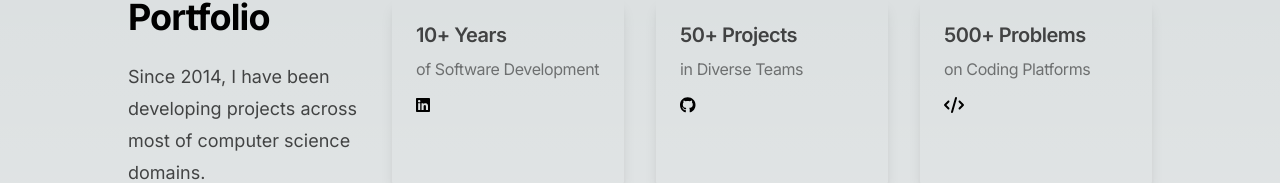
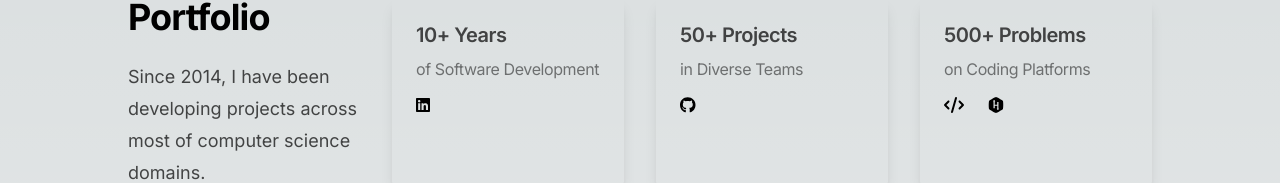
Before and after one commit to msskzx/fossilfolio, a Next.js app: page / in a window 1280 px wide. Shown: the part 291-474 px from the top of the page. Built offline with nearby package versions, Linux system fonts and the light colour scheme.

Commit message:
used links in animated card

```diff
--- a/app/animatedCard.tsx
+++ b/app/animatedCard.tsx
@@ -2,18 +2,17 @@
 "use client"; // Ensure this line is at the top
 
 import React, { useEffect, useState } from 'react';
-import { IconDefinition } from '@fortawesome/fontawesome-svg-core';
 import { FontAwesomeIcon } from '@fortawesome/react-fontawesome';
+import MiLink from './links';
 
 interface AnimatedCardProps {
     targetNumber: number;
     title: string;
     desc: string;
-    link: string;
-    icon: IconDefinition;
+    links: MiLink[];
 }
 
-const AnimatedCard: React.FC<AnimatedCardProps> = ({ targetNumber, title, desc, link, icon }) => {
+const AnimatedCard: React.FC<AnimatedCardProps> = ({ targetNumber, title, desc, links }) => {
     const [currentNumber, setCurrentNumber] = useState(0);
 
     useEffect(() => {
@@ -38,15 +37,21 @@ const AnimatedCard: React.FC<AnimatedCardProps> = ({ targetNumber, title, desc,
                     {currentNumber + title}
                 </h2>
                 <p className="tracking-tight opacity-50 mb-3">{desc}</p>
-                <div className="size-7">
+                <div className="flex gap-4">
+                    {links.map((link) => (
+                        <div
+                            key={link.name}
+                            className="size-7">
                             <a
-                        href={link}
+                                href={link.url}
                                 target="_blank"
                                 rel="noopener noreferrer"
                                 className="hover:opacity-80 transition-colors"
                             >
-                        <FontAwesomeIcon icon={icon} />
+                                <FontAwesomeIcon icon={link.icon} />
                             </a>
+                        </div>
+                    ))}
                 </div>
             </div>
         </div>
--- a/app/links.tsx
+++ b/app/links.tsx
@@ -9,14 +9,14 @@ import {
     faCode,
 } from '@fortawesome/free-solid-svg-icons';
 
-interface Link {
+export default interface MiLink {
     name: string;
     url: string;
     icon: IconDefinition;
     desc: string;
 }
 
-export const links: { [key: string]: Link } = {
+export const links: { [key: string]: MiLink } = {
     linkedin:
     {
         name: 'Linkedin',
--- a/app/page.tsx
+++ b/app/page.tsx
@@ -37,11 +37,11 @@ export default function Home() {
           </div>
           <div className="grid gap-x-8 gap-y-12 sm:grid-cols-2 lg:grid-cols-3 sm:gap-y-16 xl:col-span-3">
 
-            <AnimatedCard targetNumber={meh.years.val} title={meh.years.title} desc={meh.years.desc} link={links.linkedin.url} icon={links.linkedin.icon} />
+            <AnimatedCard targetNumber={meh.years.val} title={meh.years.title} desc={meh.years.desc} links={[links.linkedin]} />
 
-            <AnimatedCard targetNumber={meh.projects.val} title={meh.projects.title} desc={meh.projects.desc} link={links.github.url} icon={links.github.icon} />
+            <AnimatedCard targetNumber={meh.projects.val} title={meh.projects.title} desc={meh.projects.desc} links={[links.github]} />
 
-            <AnimatedCard targetNumber={meh.problems.val} title={meh.problems.title} desc={meh.problems.desc} link={links.leetcode.url} icon={links.leetcode.icon} />
+            <AnimatedCard targetNumber={meh.problems.val} title={meh.problems.title} desc={meh.problems.desc} links={[links.leetcode, links.hackerrank]} />
 
           </div>
         </div>
```
Lines whose indentation alone changed are shown as unchanged.
